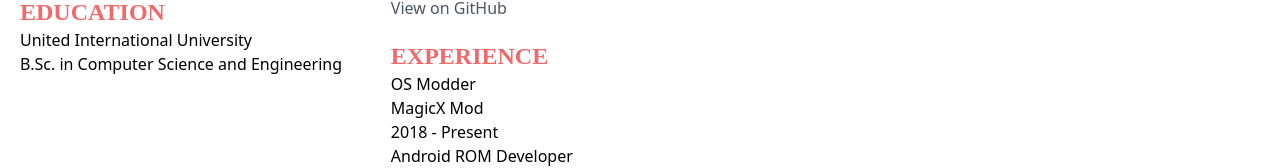
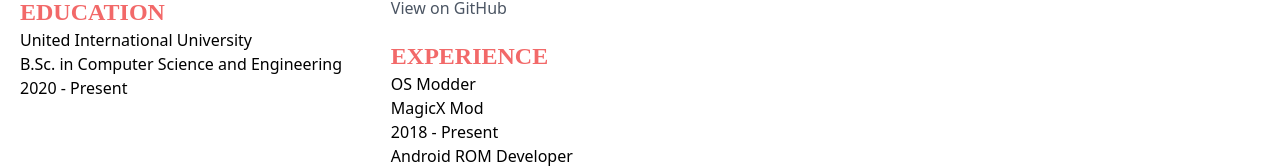
Before and after one commit to ehsan18t/ehsan-pages, a React (Vite) app: page / in a window 1280 px wide. Shown: the part 542-710 px from the top of the page. Built offline with nearby package versions, Linux system fonts and the light colour scheme; a web font is replaced by a local one.

Commit message:
fixed missing education duration

```diff
--- a/src/data.js
+++ b/src/data.js
@@ -16,7 +16,7 @@ const Info = {
     {
       institute: 'United International University',
       degree: 'B.Sc. in Computer Science and Engineering',
-      year: '2020 - Present',
+      duration: '2020 - Present',
     },
   ],
   skills: [
```
